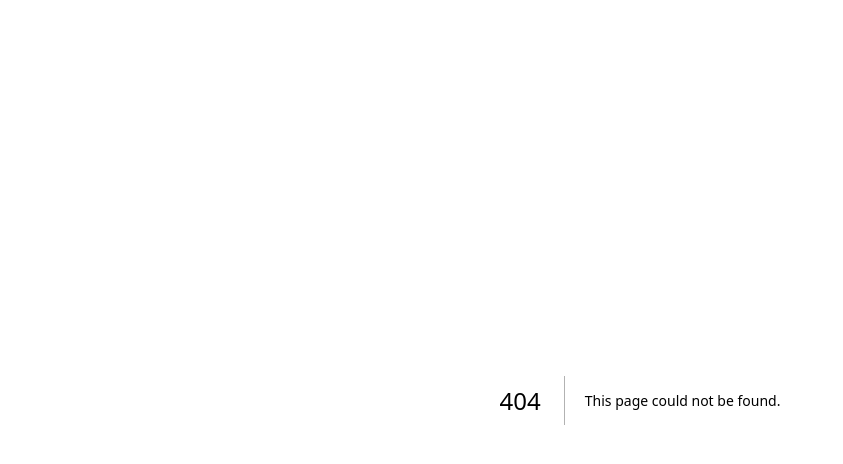
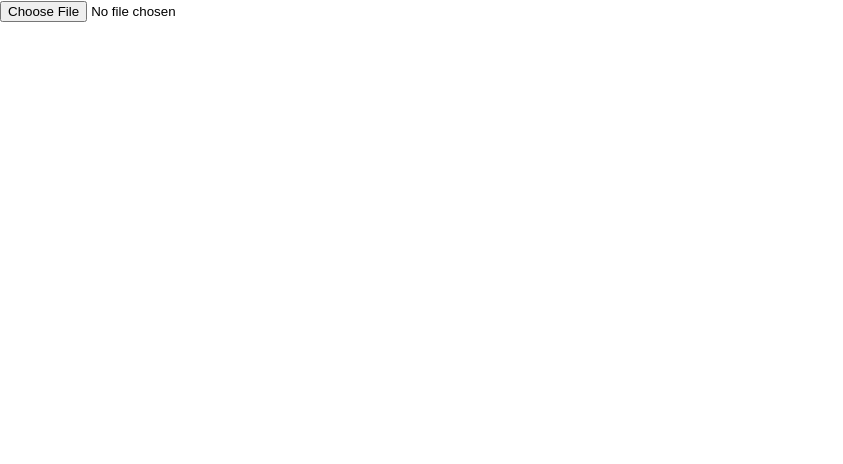
Before and after one commit to fibo/pom-eth-lisbon, a Next.js app in the folder frontend/: page /create in a window 1280 px wide. Before the commit this address had no page. Shown: the top 464 px of the page, without its empty margins (0-843 px from the left). Built offline with nearby package versions, Linux system fonts and the light colour scheme.

Commit message:
add create page

```diff
--- /dev/null
+++ b/frontend/pages/create.js
@@ -0,0 +1,38 @@
+import { useCallback, useRef, useState } from "react"
+
+const CreatePage = () => {
+  const imagePreviewRef = useRef(null)
+
+  const [hasImage, setHasImage] = useState(false)
+
+  const onChangeImage = useCallback(
+    (event) => {
+      const imagePreview = imagePreviewRef.current;
+      if (!imagePreview) return;
+      const files = event.target.files;
+      if (files.length === 1 && files[0].type.match(/^image\//)) {
+        imagePreview.src = URL.createObjectURL(files[0]);
+        setHasImage(true);
+      }
+    },
+    [imagePreviewRef, setHasImage]
+  );
+
+  const onSubmitImage = useCallback(
+    (event) => {
+      event.preventDefault()
+    },
+    []
+  )
+
+  return (
+    <>
+      <form onSubmit={onSubmitImage}>
+        <input type="file" accept="image/*" capture onChange={onChangeImage}/>
+      </form>
+      <img hidden={!hasImage} ref={imagePreviewRef} />
+    </>
+  )
+}
+
+export default CreatePage
--- a/frontend/pages/index.tsx
+++ b/frontend/pages/index.tsx
@@ -1,6 +1,6 @@
 import Head from "next/head"
 
-export default function Home() {
+export default function HomePage() {
   return (
     <>
       <Head>
```
